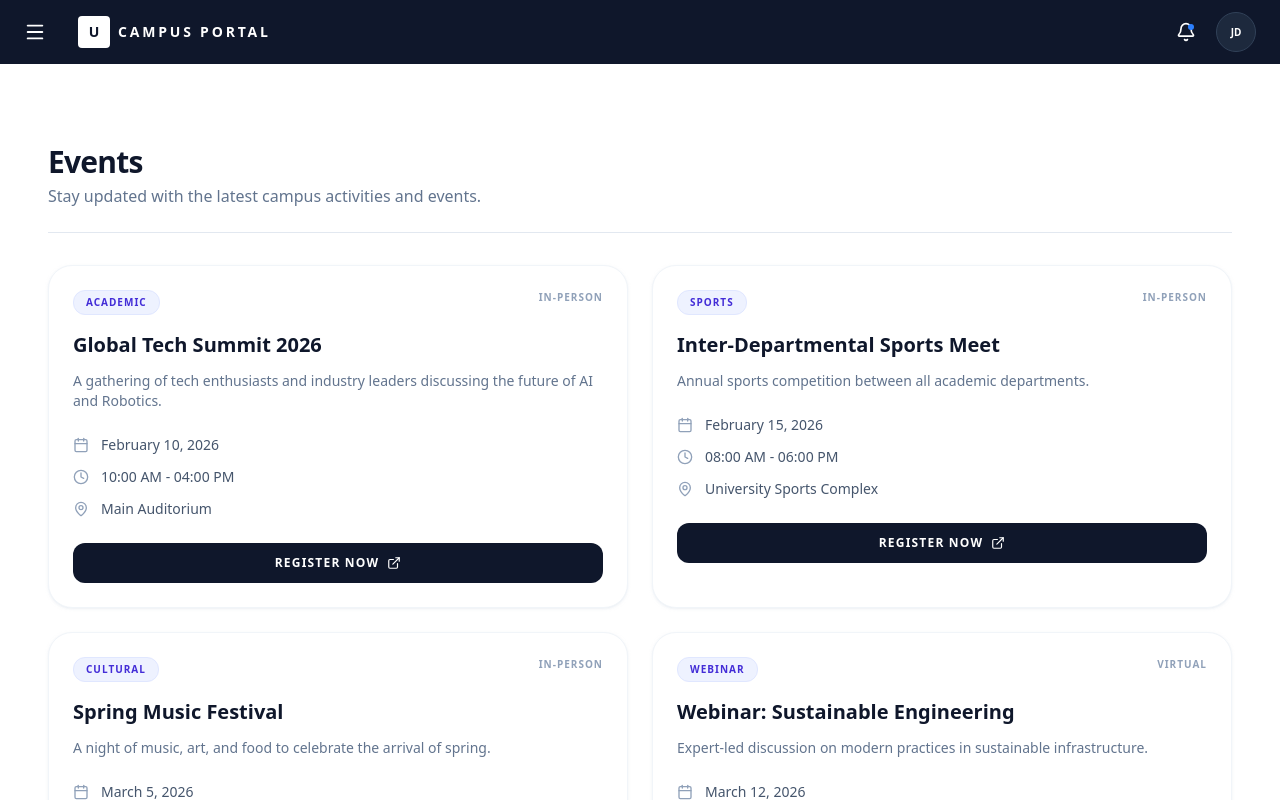
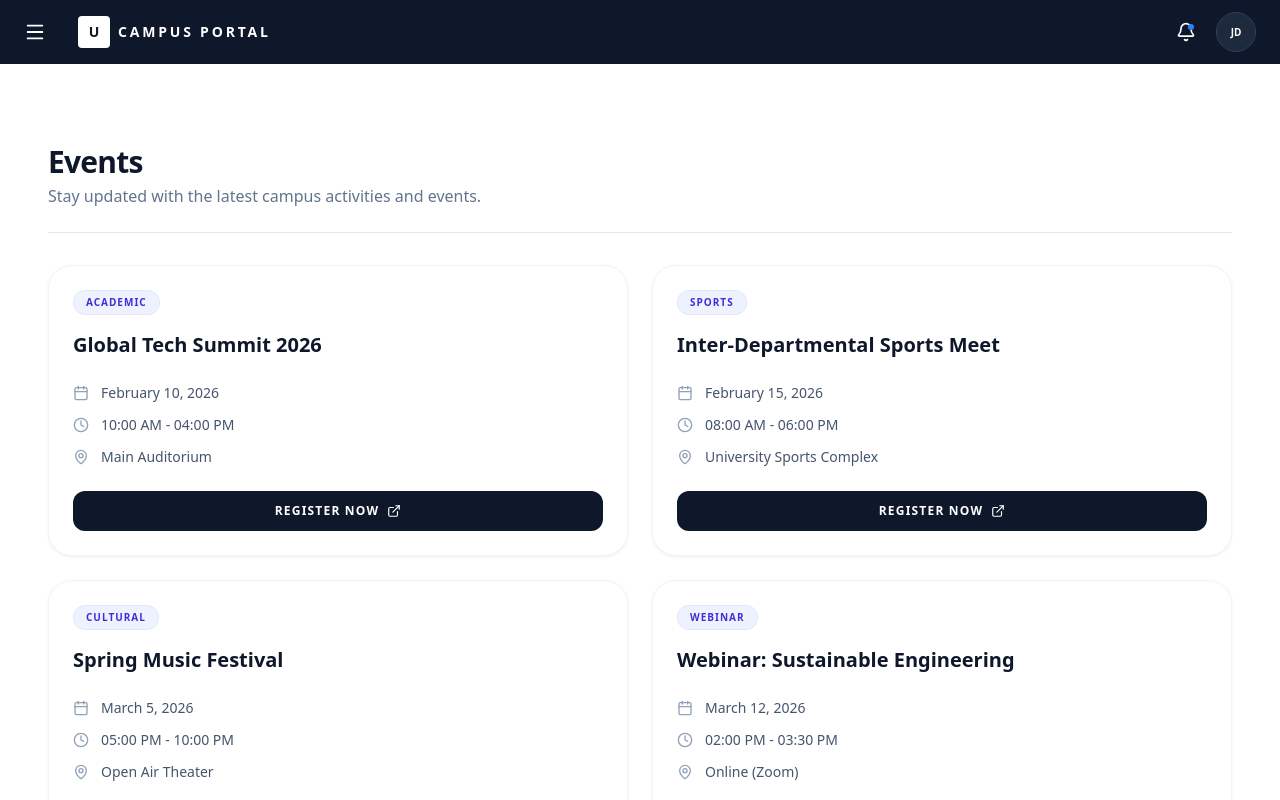
Before and after one commit to sh1vananda/campus-portal, a React (Vite) app: page /events in a window 1280 px wide. Shown: the top 800 px of the page. Built offline with nearby package versions, Linux system fonts and the light colour scheme.

Commit message:
Create custom hook for events

```diff
--- /dev/null
+++ b/src/hooks/useEvents.jsx
@@ -0,0 +1,66 @@
+import { useState, useEffect } from 'react';
+
+const initialEventsList = [
+    {
+        title: 'Global Tech Summit 2026',
+        category: 'Academic',
+        date: '2026-02-10',
+        time: '10:00 AM - 04:00 PM',
+        venue: 'Main Auditorium'
+    },
+    {
+        title: 'Inter-Departmental Sports Meet',
+        category: 'Sports',
+        date: '2026-02-15',
+        time: '08:00 AM - 06:00 PM',
+        venue: 'University Sports Complex'
+    },
+    {
+        title: 'Spring Music Festival',
+        category: 'Cultural',
+        date: '2026-03-05',
+        time: '05:00 PM - 10:00 PM',
+        venue: 'Open Air Theater'
+    },
+    {
+        title: 'Webinar: Sustainable Engineering',
+        category: 'Webinar',
+        date: '2026-03-12',
+        time: '02:00 PM - 03:30 PM',
+        venue: 'Online (Zoom)'
+    }
+];
+
+export const useEvents = () => {
+    const [events, setEvents] = useState([]);
+    const [loading, setLoading] = useState(true);
+
+    useEffect(() => {
+        const fetchEvents = async () => {
+            try {
+                // const response = await fetch('/api/events');
+                // const data = await response.json();
+                setEvents(initialEventsList);
+            } catch (error) {
+                console.error('Error fetching events:', error);
+            } finally {
+                setLoading(false);
+            }
+        };
+
+        fetchEvents();
+    }, []);
+
+    const getUpcomingEvents = (limit = 3) => {
+        return events
+            .filter(event => new Date(event.date) >= new Date())
+            .sort((a, b) => new Date(a.date) - new Date(b.date))
+            .slice(0, limit);
+    };
+
+    return {
+        events,
+        loading,
+        getUpcomingEvents
+    };
+};
--- a/src/pages/Events.jsx
+++ b/src/pages/Events.jsx
@@ -1,51 +1,19 @@
 import React from 'react';
 import PageHeader from '../components/layout/PageHeader';
 import { Calendar as CalendarIcon, MapPin, Clock, ExternalLink } from 'lucide-react';
-
-const eventsList = [
-    {
-        id: 1,
-        title: 'Global Tech Summit 2026',
-        date: '2026-02-10',
-        time: '10:00 AM - 04:00 PM',
-        location: 'Main Auditorium',
-        description: 'A gathering of tech enthusiasts and industry leaders discussing the future of AI and Robotics.',
-        category: 'Academic',
-        type: 'In-person'
-    },
-    {
-        id: 2,
-        title: 'Inter-Departmental Sports Meet',
-        date: '2026-02-15',
-        time: '08:00 AM - 06:00 PM',
-        location: 'University Sports Complex',
-        description: 'Annual sports competition between all academic departments.',
-        category: 'Sports',
-        type: 'In-person'
-    },
-    {
-        id: 3,
-        title: 'Spring Music Festival',
-        date: '2026-03-05',
-        time: '05:00 PM - 10:00 PM',
-        location: 'Open Air Theater',
-        description: 'A night of music, art, and food to celebrate the arrival of spring.',
-        category: 'Cultural',
-        type: 'In-person'
-    },
-    {
-        id: 4,
-        title: 'Webinar: Sustainable Engineering',
-        date: '2026-03-12',
-        time: '02:00 PM - 03:30 PM',
-        location: 'Online (Zoom)',
-        description: 'Expert-led discussion on modern practices in sustainable infrastructure.',
-        category: 'Webinar',
-        type: 'Virtual'
-    }
-];
+import { useEvents } from '../hooks/useEvents';
 
 const Events = () => {
+    const { events, loading } = useEvents();
+
+    if (loading) {
+        return (
+            <div className="py-8 flex justify-center items-center min-h-[400px]">
+                <div className="animate-spin rounded-full h-8 w-8 border-b-2 border-indigo-600"></div>
+            </div>
+        );
+    }
+
     return (
         <div className="py-8">
             <PageHeader
@@ -54,19 +22,15 @@ const Events = () => {
             />
 
             <div className="grid grid-cols-1 md:grid-cols-2 gap-6">
-                {eventsList.map((event) => (
-                    <div key={event.id} className="bg-white border border-slate-100 rounded-3xl p-6 shadow-sm shadow-slate-200/50 hover:shadow-md transition-all">
+                {events.map((event) => (
+                    <div key={event.title} className="bg-white border border-slate-100 rounded-3xl p-6 shadow-sm shadow-slate-200/50 hover:shadow-md transition-all">
                         <div className="flex justify-between items-start mb-4">
                             <div className="px-3 py-1 rounded-xl bg-indigo-50 border border-indigo-100 text-indigo-700 text-[10px] font-bold uppercase tracking-widest">
                                 {event.category}
                             </div>
-                            <div className="text-[10px] font-bold text-slate-400 uppercase tracking-widest">
-                                {event.type}
-                            </div>
                         </div>
 
-                        <h3 className="text-xl font-black text-slate-900 mb-3">{event.title}</h3>
-                        <p className="text-sm text-slate-500 mb-6 line-clamp-2">{event.description}</p>
+                        <h3 className="text-xl font-black text-slate-900 mb-6">{event.title}</h3>
 
                         <div className="space-y-3 mb-6">
                             <div className="flex items-center gap-3 text-slate-600 text-sm">
@@ -79,7 +43,7 @@ const Events = () => {
                             </div>
                             <div className="flex items-center gap-3 text-slate-600 text-sm">
                                 <MapPin size={16} className="text-slate-400" />
-                                <span>{event.location}</span>
+                                <span>{event.venue}</span>
                             </div>
                         </div>
 
@@ -94,4 +58,3 @@ const Events = () => {
 };
 
 export default Events;
-export { eventsList };
--- a/src/pages/Home.jsx
+++ b/src/pages/Home.jsx
@@ -1,7 +1,7 @@
 import React, { useState, useEffect } from 'react';
 import PageHeader from '../components/layout/PageHeader';
 import { initialAssignmentsList } from './Assignments';
-import { eventsList } from './Events';
+import { useEvents } from '../hooks/useEvents';
 import { Calendar, Clock, ArrowRight, BookOpen, Bell } from 'lucide-react';
 import { Link } from 'react-router-dom';
 
@@ -10,6 +10,7 @@ import campus2 from '../assets/images/campus2.png';
 import campus3 from '../assets/images/campus3.png';
 
 const Home = () => {
+    const { events, loading: eventsLoading } = useEvents();
     const [currentSlide, setCurrentSlide] = useState(0);
     const slides = [
         {
@@ -115,9 +116,10 @@ const Home = () => {
                     title="Events"
                     subtitle="Don't miss out on campus life"
                     link="/events"
-                    items={eventsList.slice(0, 3)}
+                    items={events.slice(0, 3)}
+                    isLoading={eventsLoading}
                     renderItem={(event) => (
-                        <div key={event.id} className="group flex gap-5 p-5 rounded-[24px] border border-transparent hover:border-slate-100 hover:bg-slate-50/50 transition-all cursor-pointer h-[110px]">
+                        <div key={event.title} className="group flex gap-5 p-5 rounded-[24px] border border-transparent hover:border-slate-100 hover:bg-slate-50/50 transition-all cursor-pointer h-[110px]">
                             <div className="w-12 h-12 bg-slate-900 rounded-xl flex-shrink-0 flex items-center justify-center text-white group-hover:bg-indigo-600 transition-colors shadow-lg shadow-slate-900/10">
                                 <Bell size={20} />
                             </div>
@@ -127,7 +129,7 @@ const Home = () => {
                                         <h4 className="font-bold text-slate-900 group-hover:text-indigo-600 transition-colors truncate">{event.title}</h4>
                                         <span className="flex-shrink-0 text-[9px] font-black text-slate-400 border border-slate-100 px-2 py-0.5 rounded-lg uppercase tracking-widest">{event.category}</span>
                                     </div>
-                                    <p className="text-[11px] text-slate-400 mt-0.5 truncate">{event.location}</p>
+                                    <p className="text-[11px] text-slate-400 mt-0.5 truncate">{event.venue}</p>
                                 </div>
                                 <div className="flex items-center gap-2 text-[10px] font-bold text-slate-400 tracking-widest">
                                     <Calendar size={12} className="text-indigo-600" />
```
